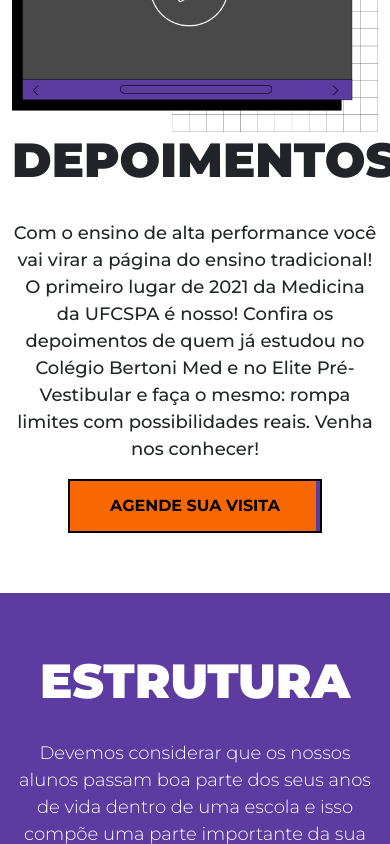
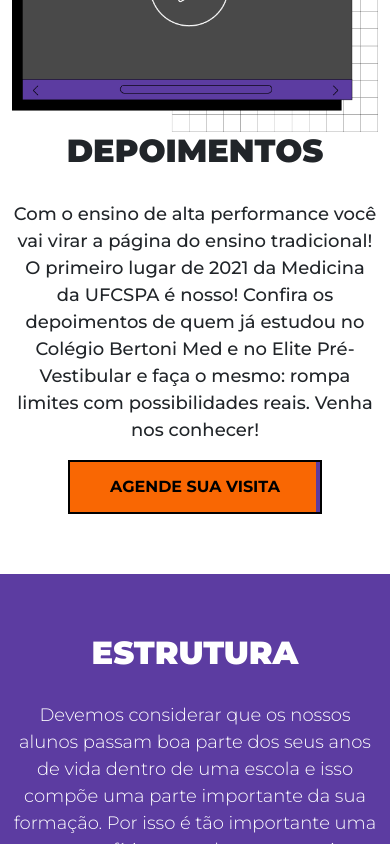
Before and after one commit to jacksonluciano/Teste-Web, a React (Create React App) app: page / in a window 390 px wide. Shown: the part 2420-3264 px from the top of the page. Built offline with nearby package versions, Linux system fonts and the light colour scheme.

Commit message:
Ajustes de responsividade

```diff
--- a/src/responsive.css
+++ b/src/responsive.css
@@ -63,4 +63,8 @@
   .paper-slide .note:nth-child(n + 2) {
     display: none;
   }
+  .testimonials h2,
+  .estrutura h2,
+  .med-tem h2,
+  .matricula h1{font-size: 32px;}
 }
```
